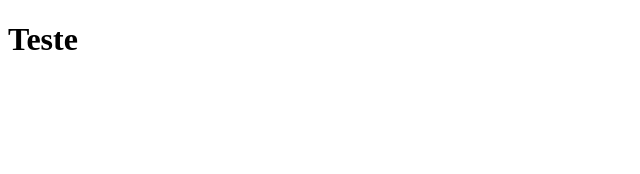
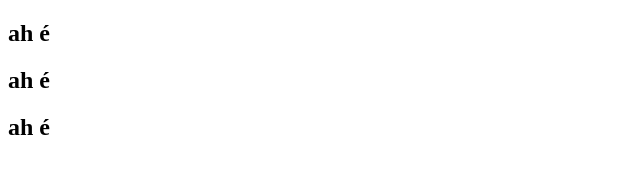
Before and after one commit to JuliaBermond/Projeto-site, a plain HTML site: page index.html in a window 1280 px wide. Shown: the whole page, without its empty margins (0-640 px from the left). Drawn offline with Linux system fonts and the light colour scheme.

Commit message:
comecei a escrever o site

```diff
--- a/index.html
+++ b/index.html
@@ -7,7 +7,11 @@
 </head>
 <body>
     <main>
-        <h1>Teste</h1>
+        <article>
+            <h1>ah é</h1>
+            <h1>ah é</h1>
+            <h1>ah é</h1>
+        </article>
     </main>
 
 </body>
```
